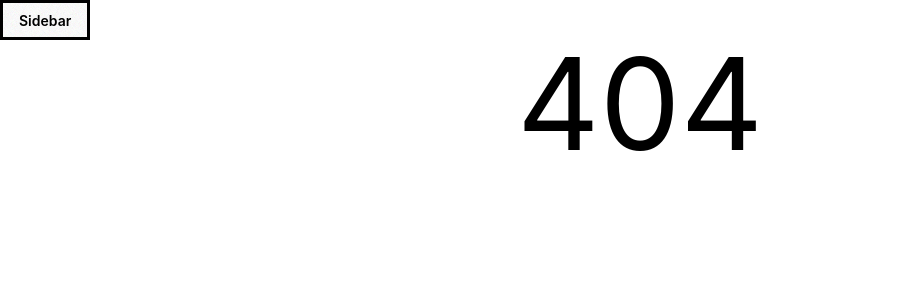
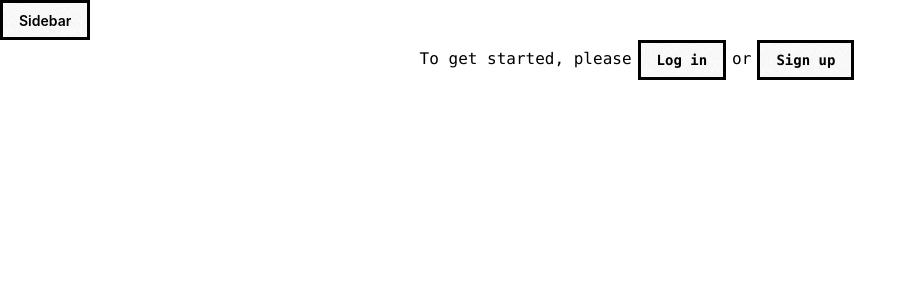
Before and after one commit to CShark666/my-pomo-quest, a React (Vite) app in the folder frontend/: page /authorization in a window 1280 px wide. Before the commit this address had no page. Shown: the top 300 px of the page, without its empty margins (0-917 px from the left). Built offline with nearby package versions, Linux system fonts and the light colour scheme.

Commit message:
added authorization page

```diff
--- a/frontend/src/App.tsx
+++ b/frontend/src/App.tsx
@@ -1,6 +1,7 @@
 import { BrowserRouter, Route, Routes } from "react-router";
 import { HomePage } from "./pages/HomePage.tsx";
 import { QuestPage } from "./pages/QuestPage";
+import { AuthorizationPage } from "./pages/AuthorizationPage.tsx";
 import { NotFoundPage } from "./pages/NotFoundPage";
 import './App.css';
 
@@ -10,6 +11,7 @@ function App() {
       <Routes>
         <Route index element={<HomePage />} />
         <Route path="/quest" element={<QuestPage />} />
+        <Route path="/authorization" element={<AuthorizationPage />} />
 
         <Route path="*" element={<NotFoundPage />} />
       </Routes>
--- /dev/null
+++ b/frontend/src/pages/AuthorizationPage.tsx
@@ -0,0 +1,15 @@
+import { Sidebar } from "./Sidebar";
+
+export function AuthorizationPage() {
+    return <>
+        <Sidebar />
+        <div className="flex justify-center items-center">
+            <samp>To get started, please
+                <button className="btn mr-1.5 ml-1.5">Log in</button>
+                or
+                <button className="btn mr-1.5 ml-1.5">Sign up</button>
+            </samp>
+
+        </div>
+    </>
+}
```
